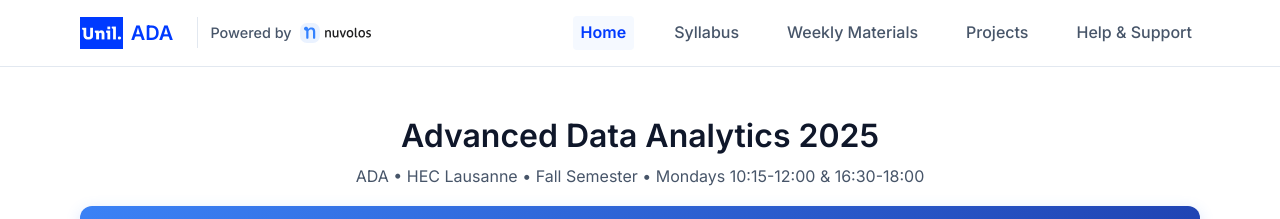
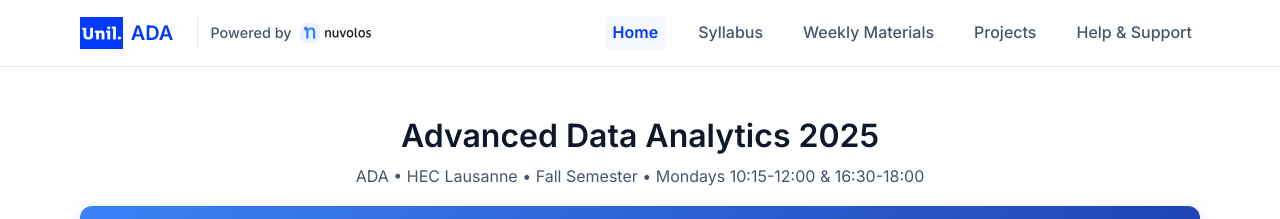
Before and after one commit to ap-unil-2025/ada-course-materials, a Jekyll site: the page built from docs/index.html, in a window 1280 px wide. Shown: the top 219 px of the page. Built offline with Jekyll 4.4.1, drawn with Linux system fonts in a browser that asks for light colours.

Commit message:
Fix header layout CSS for proper alignment
- Made site-title inline-flex with nowrap to prevent breaking
- Adjusted nav-links to prevent wrapping
- Fixed spacing to accommodate all elements
- Matches fix from main course-materials repo

🤖 Generated with Claude Code

Co-Authored-By: Claude <noreply@anthropic.com>

```diff
--- a/docs/assets/css/style.scss
+++ b/docs/assets/css/style.scss
@@ -207,7 +207,7 @@ body {
 }
 
 .site-title {
-  display: flex;
+  display: inline-flex;
   align-items: center;
   gap: 0.5rem;
   font-size: 1.25rem;
@@ -215,6 +215,7 @@ body {
   color: var(--primary-color);
   text-decoration: none;
   transition: all 0.2s ease;
+  white-space: nowrap;
 }
 
 .site-title:hover {
@@ -239,7 +240,9 @@ body {
 
 .nav-links {
   display: flex;
-  gap: 2rem;
+  gap: 1.5rem;
+  flex-wrap: nowrap;
+  align-items: center;
 }
 
 .nav-links a {
```
